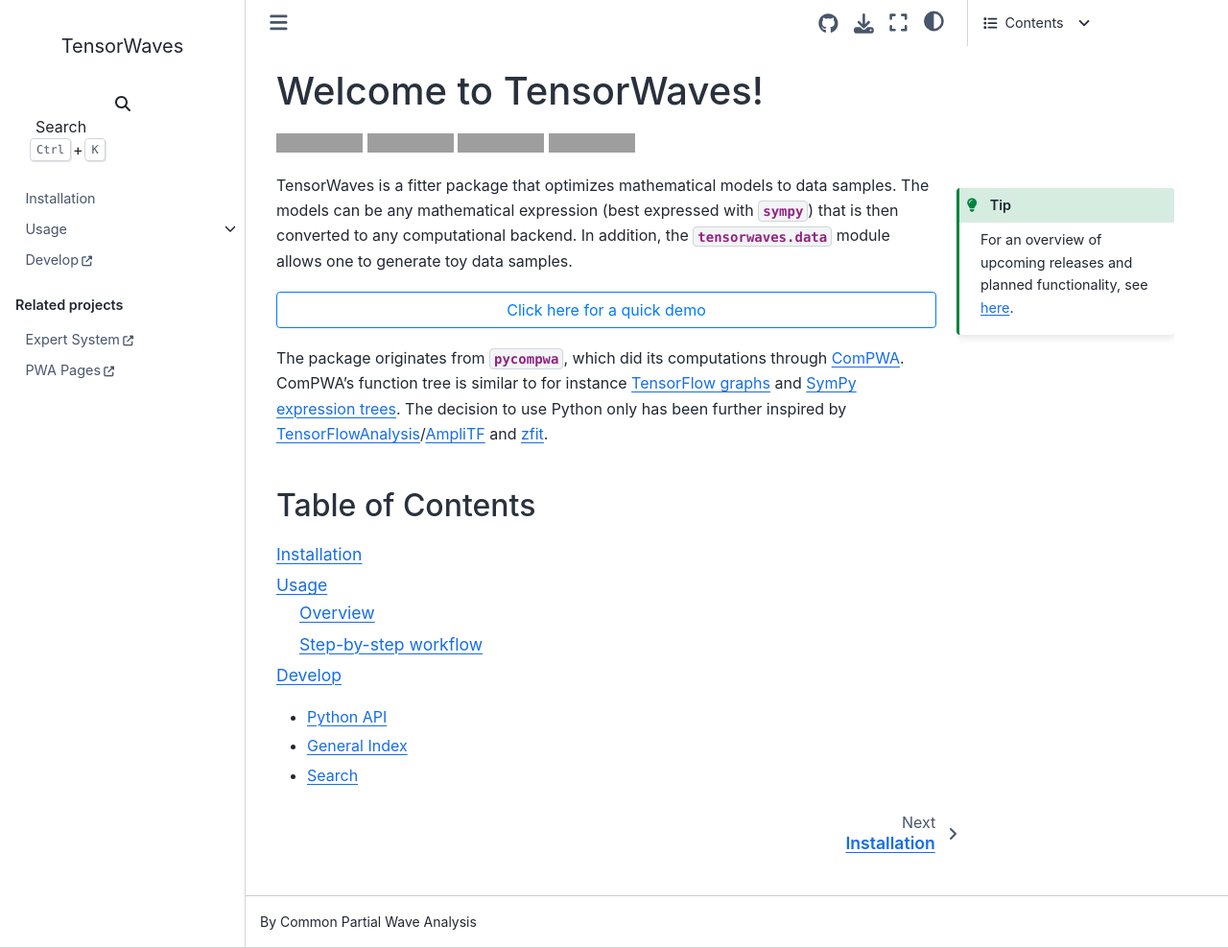
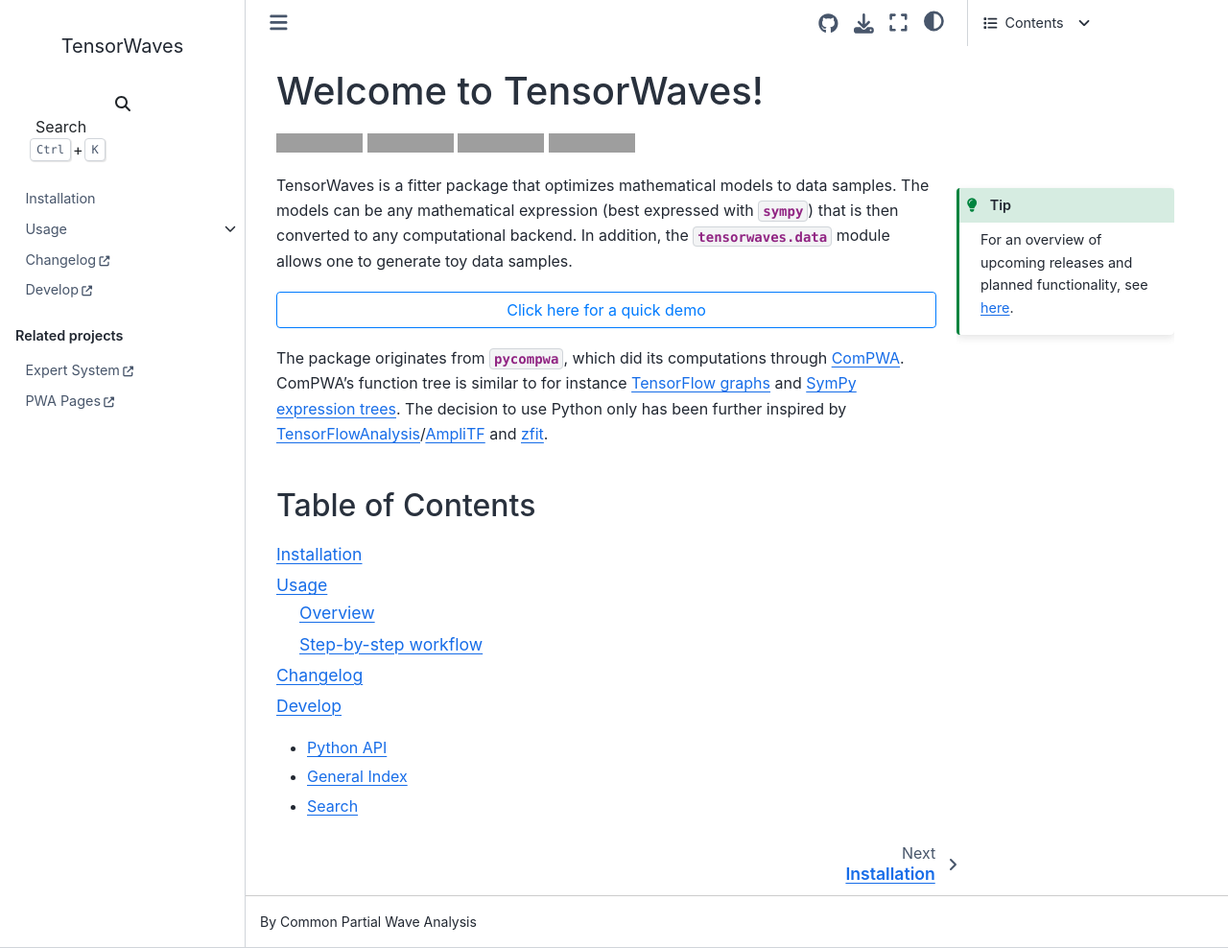
Before and after one commit to ComPWA/tensorwaves, a Sphinx documentation site: the page built from docs/index.md, in a window 1280 px wide and 988 px high. Shown: the whole window at 96% size. Built offline with Sphinx 7.4.7 and the Sphinx Book theme 1.1.4, drawn with Linux system fonts in a browser that asks for light colours; pages that are not in the unit, such as notebooks, are missing from menus; grey boxes are pictures that could not be loaded.

````diff
--- a/docs/index.md
+++ b/docs/index.md
@@ -47,6 +47,7 @@
 install
 usage
 API <api/tensorwaves>
+Changelog <https://github.com/ComPWA/tensorwaves/releases>
 Develop <https://pwa.readthedocs.io/develop.html>
 ```
 
````
Also changed, not shown: 1 other file.
